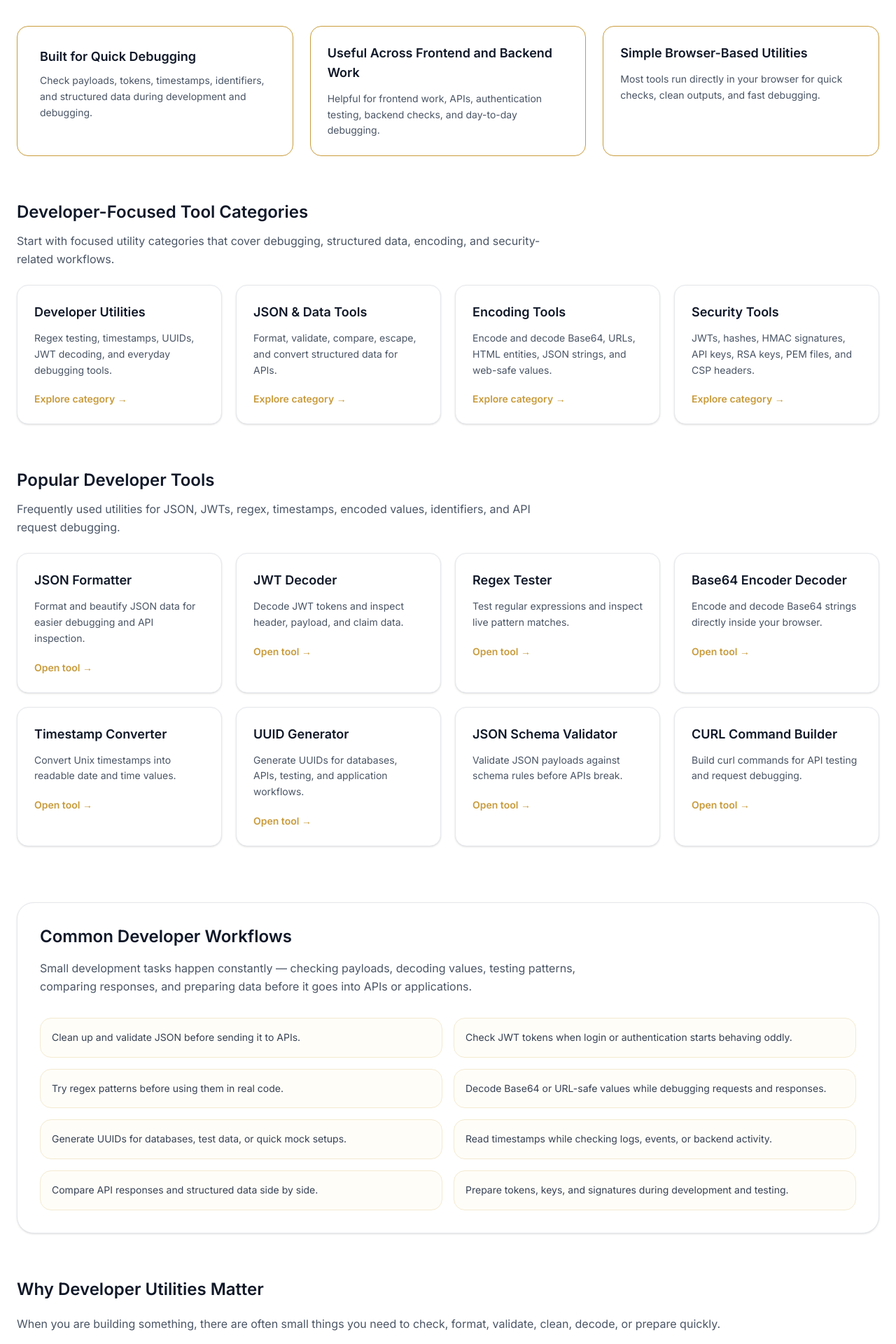
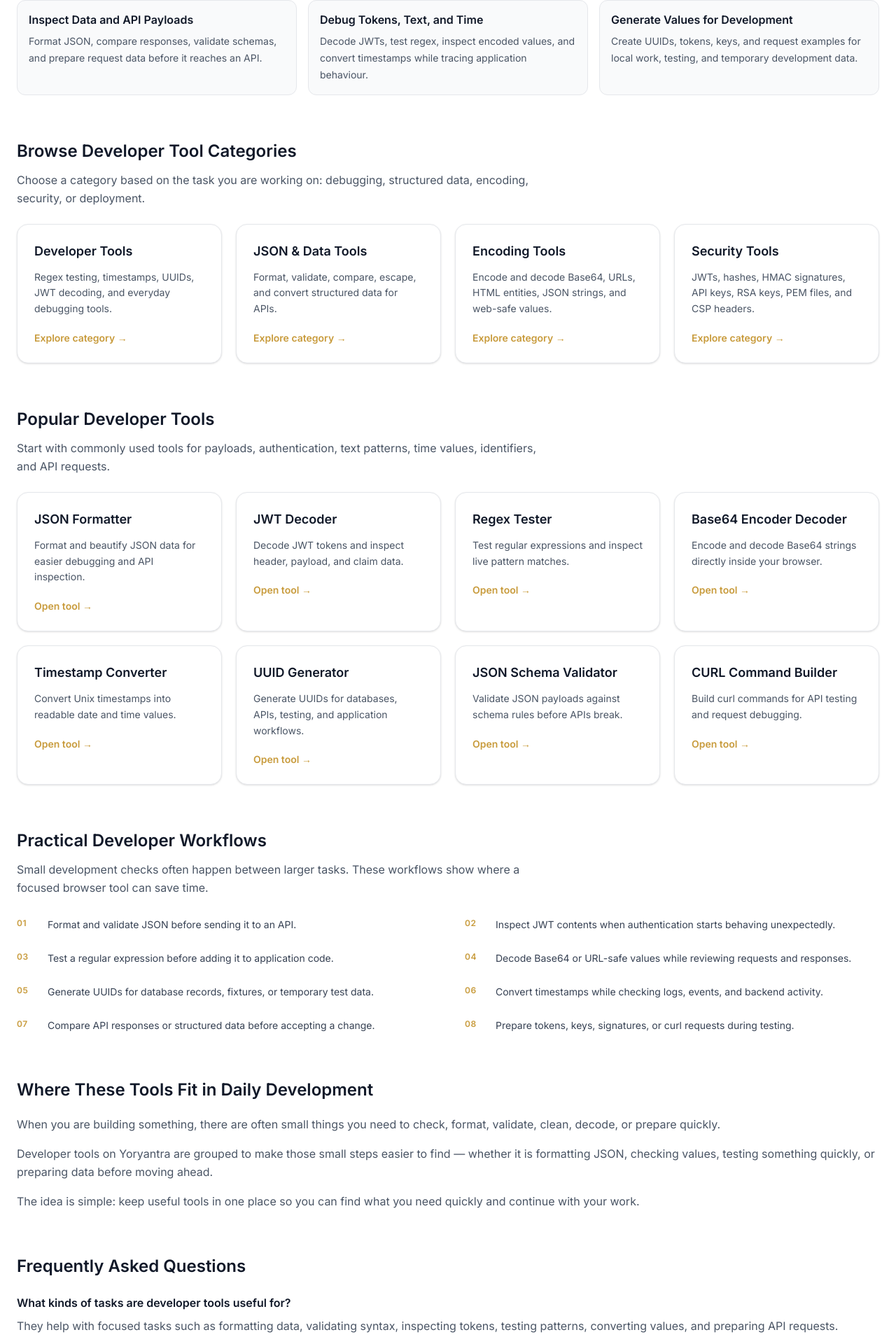
Before and after one commit to vaarunsonawwane-ops/yoryantra-new, a Next.js app: page /developers in a window 1280 px wide. Shown: the part 537-2457 px from the top of the page at 70% size. Built offline with nearby package versions, Linux system fonts and the light colour scheme.

Commit message:
UI Optimized

```diff
--- a/app/developers/page.tsx
+++ b/app/developers/page.tsx
@@ -1,12 +1,8 @@
 import Link from "next/link";
-import { tools } from "@/app/data/tools";
-import InfoCard from "@/app/components/InfoCard";
-import SectionCard from "@/app/components/SectionCard";
-import SectionMiniCard from "@/app/components/SectionMiniCard";
 
 const featuredCategories = [
   {
-    title: "Developer Utilities",
+    title: "Developer Tools",
     description:
       "Regex testing, timestamps, UUIDs, JWT decoding, and everyday debugging tools.",
     href: "/categories/developer-tools",
@@ -83,10 +79,10 @@ const popularTools = [
 ];
 
 export const metadata = {
-  title: "Developer Tools | Yoryantra",
+  title: "Developer Workflows and Practical Browser Tools | Yoryantra",
 
   description:
-    "Developer tools for debugging, APIs, JSON, encoding, timestamps, UUIDs, JWTs, and everyday workflows.",
+    "Use practical browser-based tools for JSON, APIs, JWTs, regex, timestamps, UUIDs, encoding, and everyday development checks.",
 
   keywords: [
     "developer utilities",
@@ -106,10 +102,10 @@ export const metadata = {
   },
 
   openGraph: {
-    title: "Developer Utilities Online Free | Yoryantra",
+    title: "Developer Workflows and Practical Tools | Yoryantra",
 
     description:
-      "Free online developer utilities for debugging, JSON, JWTs, regex, encoding, timestamps, UUIDs, and API workflows.",
+      "Practical browser-based developer tools for JSON, JWTs, regex, encoding, timestamps, UUIDs, APIs, and debugging workflows.",
 
     url: "https://yoryantra.com/developers",
 
@@ -121,10 +117,10 @@ export const metadata = {
   twitter: {
     card: "summary_large_image",
 
-    title: "Developer Utilities Online Free | Yoryantra",
+    title: "Developer Workflows and Practical Tools | Yoryantra",
 
     description:
-      "Explore free online developer tools for debugging, APIs, JSON, JWTs, regex, encoding, timestamps, and UUID workflows.",
+      "Explore practical developer tools for JSON, APIs, JWTs, regex, encoding, timestamps, UUIDs, and debugging work.",
   },
 };
 
@@ -151,46 +147,47 @@ export default function Page() {
         {/* HERO */}
         <div className="max-w-4xl">
           <h1 className="text-4xl font-semibold tracking-tight text-gray-950 md:text-6xl md:leading-tight">
-            Developer Utilities for Debugging, APIs, and Daily Workflows
+            Developer Workflows for Debugging, APIs, and Everyday Tasks
           </h1>
 
           <p className="mt-6 text-lg leading-relaxed text-gray-600">
-            Explore practical developer utilities for formatting JSON, decoding
-            JWT tokens, testing regex patterns, converting timestamps, generating
-            UUIDs, encoding data, and debugging API workflows without switching
-            between heavy tools.
+            Format data, inspect tokens, test patterns, convert timestamps,
+            generate identifiers, and debug API requests with focused tools
+            designed for small development tasks.
           </p>
         </div>
-
         {/* INTRO */}
-        <div className="mt-12 grid gap-6 md:grid-cols-3">
-          <div className="rounded-2xl border border-[var(--light-gold)] bg-[var(--cream)] p-7 md:p-8">
-            <h2 className="text-lg font-semibold leading-tight text-gray-900">
-              Built for Quick Debugging
+        <div className="mt-10 grid gap-4 md:grid-cols-3">
+          <div className="rounded-xl border border-gray-200 bg-gray-50 p-4">
+            <h2 className="text-base font-semibold leading-snug text-gray-900">
+              Inspect Data and API Payloads
             </h2>
 
-            <p className="mt-3 text-sm leading-relaxed text-gray-600">
-              Check payloads, tokens, timestamps, identifiers, and structured data during development and debugging.
+            <p className="mt-2 text-sm leading-6 text-gray-600">
+              Format JSON, compare responses, validate schemas, and prepare
+              request data before it reaches an API.
             </p>
           </div>
 
-          <div className="rounded-2xl border border-[var(--light-gold)] bg-[var(--cream)] p-6">
-            <h2 className="text-lg font-semibold text-gray-900">
-              Useful Across Frontend and Backend Work
+          <div className="rounded-xl border border-gray-200 bg-gray-50 p-4">
+            <h2 className="text-base font-semibold leading-snug text-gray-900">
+              Debug Tokens, Text, and Time
             </h2>
 
-            <p className="mt-3 text-sm leading-relaxed text-gray-600">
-              Helpful for frontend work, APIs, authentication testing, backend checks, and day-to-day debugging.
+            <p className="mt-2 text-sm leading-6 text-gray-600">
+              Decode JWTs, test regex, inspect encoded values, and convert
+              timestamps while tracing application behaviour.
             </p>
           </div>
 
-          <div className="rounded-2xl border border-[var(--light-gold)] bg-[var(--cream)] p-6">
-            <h2 className="text-lg font-semibold text-gray-900">
-              Simple Browser-Based Utilities
+          <div className="rounded-xl border border-gray-200 bg-gray-50 p-4">
+            <h2 className="text-base font-semibold leading-snug text-gray-900">
+              Generate Values for Development
             </h2>
 
-            <p className="mt-3 text-sm leading-relaxed text-gray-600">
-              Most tools run directly in your browser for quick checks, clean outputs, and fast debugging.
+            <p className="mt-2 text-sm leading-6 text-gray-600">
+              Create UUIDs, tokens, keys, and request examples for local work,
+              testing, and temporary development data.
             </p>
           </div>
         </div>
@@ -199,12 +196,12 @@ export default function Page() {
         <section className="mt-16">
           <div className="max-w-3xl">
             <h2 className="text-2xl font-semibold text-gray-900">
-              Developer-Focused Tool Categories
+              Browse Developer Tool Categories
             </h2>
 
             <p className="mt-3 text-gray-600 leading-relaxed">
-              Start with focused utility categories that cover debugging,
-              structured data, encoding, and security-related workflows.
+              Choose a category based on the task you are working on:
+              debugging, structured data, encoding, security, or deployment.
             </p>
           </div>
 
@@ -239,8 +236,8 @@ export default function Page() {
             </h2>
 
             <p className="mt-3 text-gray-600 leading-relaxed">
-              Frequently used utilities for JSON, JWTs, regex, timestamps,
-              encoded values, identifiers, and API request debugging.
+              Start with commonly used tools for payloads, authentication,
+              text patterns, time values, identifiers, and API requests.
             </p>
           </div>
 
@@ -266,41 +263,46 @@ export default function Page() {
             ))}
           </div>
         </section>
+        {/* COMMON WORKFLOWS */}
+        <section className="mt-16">
+          <h2 className="text-2xl font-semibold text-gray-900">
+            Practical Developer Workflows
+          </h2>
 
-			{/* COMMON WORKFLOWS */}
-			<SectionCard>
-			  <h2 className="text-2xl font-semibold text-gray-900">
-				Common Developer Workflows
-			  </h2>
+          <p className="mt-3 max-w-3xl text-gray-600 leading-relaxed">
+            Small development checks often happen between larger tasks. These
+            workflows show where a focused browser tool can save time.
+          </p>
 
-			  <p className="mt-4 max-w-3xl text-gray-600 leading-relaxed">
-				Small development tasks happen constantly — checking payloads, decoding values, testing patterns, comparing responses, and preparing data before it goes into APIs or applications.
-			  </p>
+          <div className="mt-7 grid gap-x-12 gap-y-6 md:grid-cols-2">
+            {[
+              "Format and validate JSON before sending it to an API.",
+              "Inspect JWT contents when authentication starts behaving unexpectedly.",
+              "Test a regular expression before adding it to application code.",
+              "Decode Base64 or URL-safe values while reviewing requests and responses.",
+              "Generate UUIDs for database records, fixtures, or temporary test data.",
+              "Convert timestamps while checking logs, events, and backend activity.",
+              "Compare API responses or structured data before accepting a change.",
+              "Prepare tokens, keys, signatures, or curl requests during testing.",
+            ].map((item, index) => (
+              <div key={item} className="flex items-start gap-4">
+                <span className="min-w-7 pt-0.5 text-xs font-semibold tracking-wider text-[var(--light-gold)]">
+                  {String(index + 1).padStart(2, "0")}
+                </span>
 
-			  <div className="mt-8 grid gap-4 md:grid-cols-2">
-				{[
-				  "Clean up and validate JSON before sending it to APIs.",
-				  "Check JWT tokens when login or authentication starts behaving oddly.",
-				  "Try regex patterns before using them in real code.",
-				  "Decode Base64 or URL-safe values while debugging requests and responses.",
-				  "Generate UUIDs for databases, test data, or quick mock setups.",
-				  "Read timestamps while checking logs, events, or backend activity.",
-				  "Compare API responses and structured data side by side.",
-				  "Prepare tokens, keys, and signatures during development and testing.",
-				].map((item) => (
-				  <SectionMiniCard key={item}>
-					<p className="text-sm leading-relaxed text-gray-700">
-					  {item}
-					</p>
-				  </SectionMiniCard>
-				))}
-			  </div>
-			</SectionCard>
+                <p className="text-sm leading-6 text-gray-700">
+                  {item}
+                </p>
+              </div>
+            ))}
+          </div>
+        </section>
+
 
         {/* WHY MATTERS */}
         <section className="mt-16">
           <h2 className="text-2xl font-semibold text-gray-900">
-            Why Developer Utilities Matter
+            Where These Tools Fit in Daily Development
           </h2>
 
           <div className="mt-5 space-y-4 text-gray-600 leading-relaxed">
@@ -331,25 +333,25 @@ export default function Page() {
           <div className="mt-6 space-y-6">
             <div>
               <h3 className="font-semibold text-gray-900">
-                What are developer utilities?
+                What kinds of tasks are developer tools useful for?
               </h3>
 
               <p className="mt-2 text-gray-600 leading-relaxed">
-                Developer utilities are small tools that help with debugging,
-                formatting, validation, encoding, parsing, token inspection, and
-                everyday software development tasks.
+                They help with focused tasks such as formatting data, validating
+                syntax, inspecting tokens, testing patterns, converting values,
+                and preparing API requests.
               </p>
             </div>
 
             <div>
               <h3 className="font-semibold text-gray-900">
-                Are these tools useful for API development?
+                Which tools are useful for API debugging?
               </h3>
 
               <p className="mt-2 text-gray-600 leading-relaxed">
-                Yes. JSON formatting, JWT decoding, curl commands, timestamps,
-                schema validation, and encoding tools are commonly used during
-                API development and testing.
+                JSON formatters, schema validators, JWT tools, curl builders,
+                timestamp converters, encoders, and response comparison tools
+                are useful during API development and testing.
               </p>
             </div>
 
@@ -359,9 +361,9 @@ export default function Page() {
               </h3>
 
               <p className="mt-2 text-gray-600 leading-relaxed">
-                No. Yoryantra tools are designed to work in the browser, so you
-                can use them quickly without installing desktop software or
-                browser extensions.
+                No. The tools are designed to work in the browser, so focused
+                checks can be completed without installing a separate desktop
+                application or browser extension.
               </p>
             </div>
 
@@ -371,9 +373,9 @@ export default function Page() {
               </h3>
 
               <p className="mt-2 text-gray-600 leading-relaxed">
-                Most Yoryantra tools process data locally inside your browser.
-                Inputs are not uploaded unless a specific utility clearly needs
-                an external URL check.
+                Most tools process input locally in the browser. A tool that
+                needs to inspect an external URL or remote response should make
+                that behaviour clear on its page.
               </p>
             </div>
           </div>
@@ -382,7 +384,7 @@ export default function Page() {
         {/* RELATED */}
         <section className="mt-16 border-t border-gray-200 pt-10">
           <h2 className="text-2xl font-semibold text-gray-900">
-            Related Pages
+            Continue Exploring Yoryantra
           </h2>
 
           <div className="mt-5 flex flex-wrap gap-3">
@@ -390,7 +392,7 @@ export default function Page() {
               href="/categories/developer-tools"
               className="yoryantra-btn-outline"
             >
-              Developer Utilities
+              Developer Tools
             </Link>
 
             <Link
```
Also changed, not shown: app/devops-resources/page.tsx (+11 -8 lines), app/encoding-guides/page.tsx (+11 -8 lines), app/json-guides/page.tsx (+11 -8 lines), app/security-guides/page.tsx (+11 -8 lines), app/seo-resources/page.tsx (+11 -8 lines).
